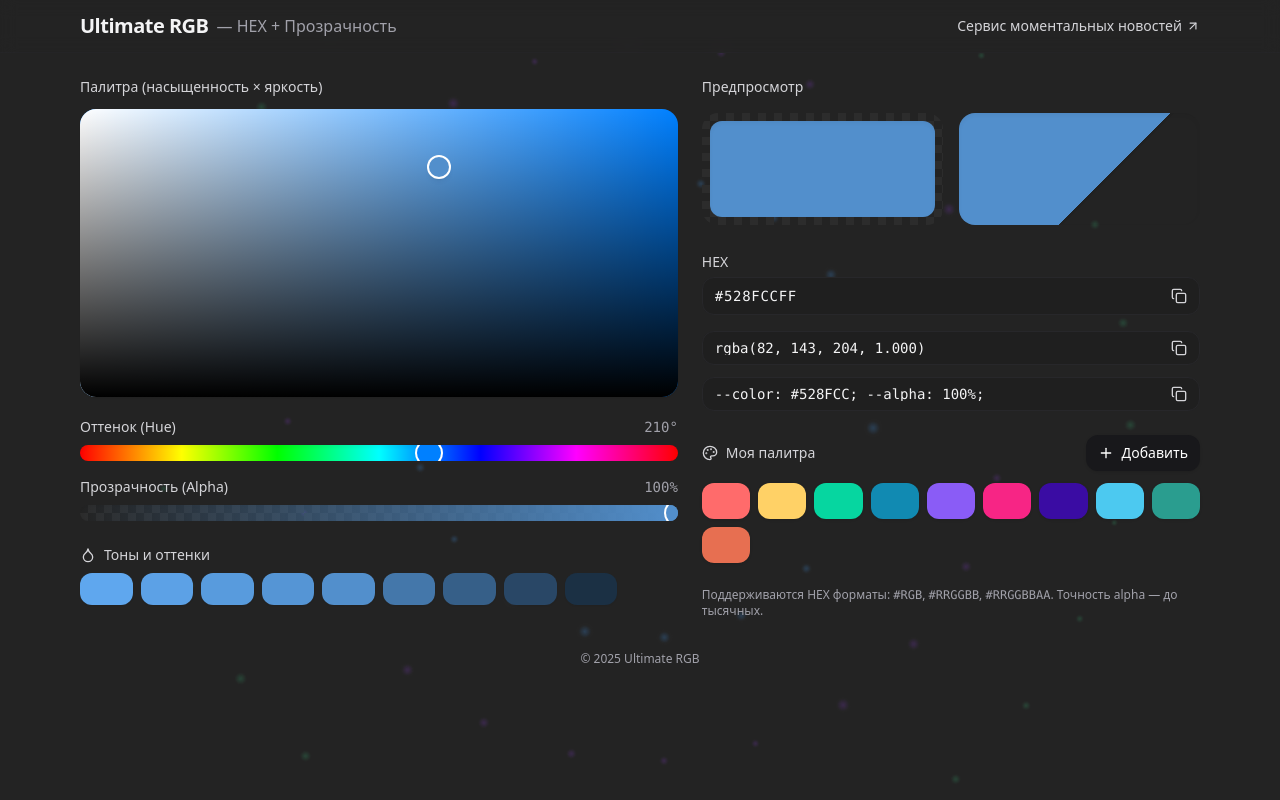
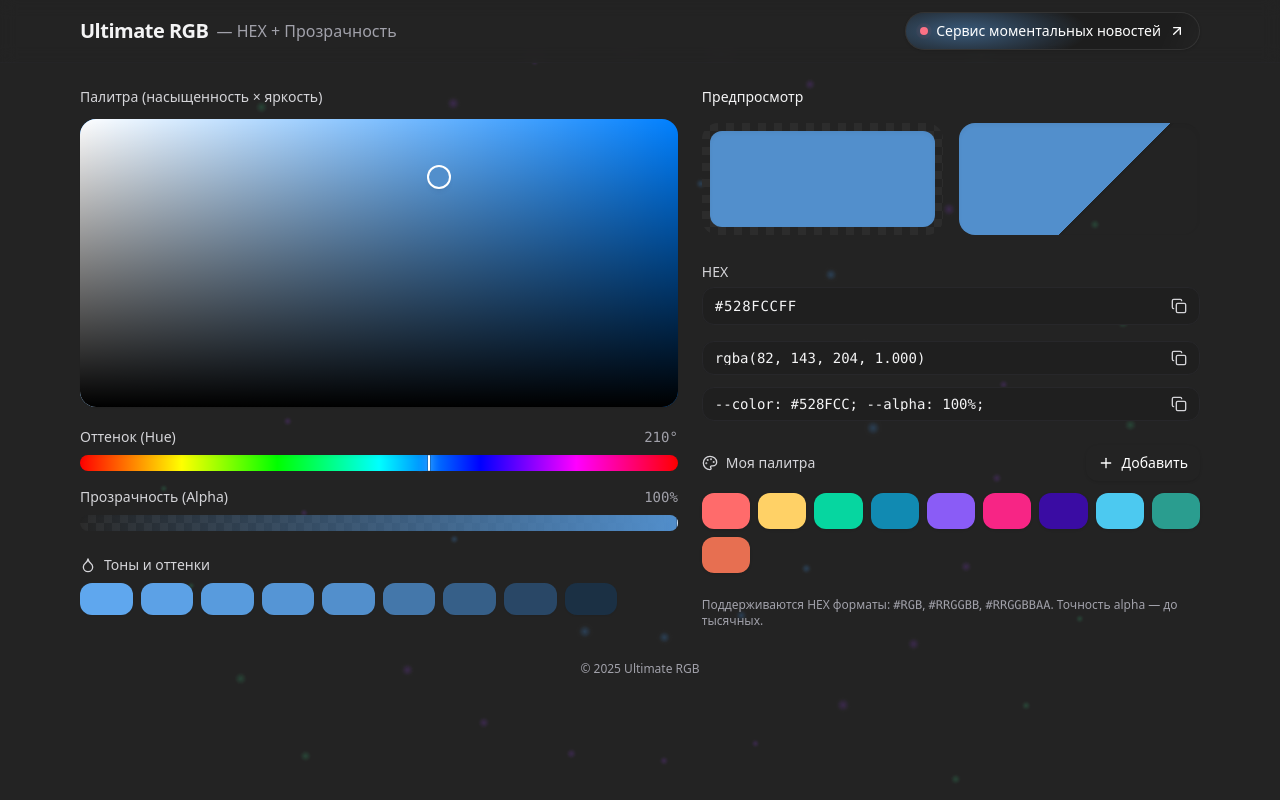
Before and after one commit to eskrastle-collab/Ultimate-RGB, a React (Vite) app: page / in a window 1280 px wide. Built offline with nearby package versions, Linux system fonts and the light colour scheme.

Commit message:
Update App.jsx

```diff
--- a/src/App.jsx
+++ b/src/App.jsx
@@ -1,5 +1,5 @@
 import React, { useEffect, useMemo, useRef, useState } from "react";
-import { motion, AnimatePresence } from "framer-motion";
+import { motion, AnimatePresence, useMotionValue } from "framer-motion";
 import { Check, Copy, Plus, Droplet, Palette, ArrowUpRight } from "lucide-react";
 
 // ---- Document head: title, meta, icons (as early as possible) ----
@@ -226,6 +226,166 @@ function BackgroundFX({ h, s, v, a }) {
   );
 }
 
+// Свечение курсора — мягкий «ореол», реагирует на выбранный цвет
+function CursorGlow({ rgb, a }) {
+  const enabled = typeof window !== 'undefined' && window.matchMedia ? !window.matchMedia('(prefers-reduced-motion: reduce)').matches : true;
+  const size = 640; // БОЛЬШЕе свечение
+  const x = useMotionValue(-size);
+  const y = useMotionValue(-size);
+
+  // Мгновенное следование за курсором — без пружины
+  useEffect(() => {
+    if (!enabled) return;
+    const move = (e) => {
+      x.set(e.clientX - size / 2);
+      y.set(e.clientY - size / 2);
+    };
+    window.addEventListener('pointermove', move);
+    return () => window.removeEventListener('pointermove', move);
+  }, [enabled, x, y]);
+
+  const glowAlpha = Math.min(0.28, 0.12 + a * 0.22);
+  const inner = `radial-gradient(closest-side, rgba(${rgb.r},${rgb.g},${rgb.b},${glowAlpha}), rgba(${rgb.r},${rgb.g},${rgb.b},0) 70%)`;
+  const ring = `radial-gradient(closest-side, rgba(255,255,255,0.12), rgba(255,255,255,0.0) 60%)`;
+
+  return (
+    <motion.div
+      aria-hidden="true"
+      className="pointer-events-none fixed z-[25] mix-blend-screen"
+      style={{ width: size, height: size, left: 0, top: 0, x, y, filter: 'blur(32px)' }}
+    >
+      <div className="w-full h-full rounded-full" style={{ background: inner }} />
+      <div className="absolute inset-0 rounded-full" style={{ background: ring, filter: 'blur(10px)' }} />
+    </motion.div>
+  );
+}
+
+// Шарик-курсор — оставлен на будущее (сейчас рендер не включён)
+function CursorBall({ colorCss, size = 14 }) {
+  const x = useMotionValue(-size);
+  const y = useMotionValue(-size);
+  useEffect(() => {
+    const move = (e) => {
+      x.set(e.clientX - size / 2);
+      y.set(e.clientY - size / 2);
+    };
+    window.addEventListener('pointermove', move);
+    return () => window.removeEventListener('pointermove', move);
+  }, [size, x, y]);
+
+  const glossy = `radial-gradient(80% 80% at 32% 28%, rgba(255,255,255,0.95) 0%, rgba(255,255,255,0.35) 18%, rgba(255,255,255,0.08) 32%, rgba(255,255,255,0.0) 42%)`;
+  const shade  = `radial-gradient(120% 120% at 70% 78%, rgba(0,0,0,0.55) 0%, rgba(0,0,0,0.0) 60%)`;
+  const color  = `linear-gradient(145deg, ${colorCss}, rgba(0,0,0,0.25))`;
+
+  return (
+    <motion.div aria-hidden="true" className="pointer-events-none fixed z-[50]" style={{ left: 0, top: 0, x, y, width: size, height: size }}>
+      <div className="w-full h-full rounded-full relative" style={{
+        background: `${glossy}, ${shade}, ${color}`,
+        boxShadow: 'inset 0 1px 1px rgba(255,255,255,0.5), inset 0 -3px 8px rgba(0,0,0,0.6), 0 10px 24px rgba(0,0,0,0.45)'
+      }}>
+        <div className="absolute inset-[-1px] rounded-full" style={{ boxShadow: '0 0 0 1px rgba(255,255,255,0.18), 0 0 12px rgba(255,255,255,0.08)' }} />
+        <div className="absolute inset-0 rounded-full" style={{ background: 'radial-gradient(60% 24% at 35% 28%, rgba(255,255,255,0.5), rgba(255,255,255,0) 60%)', mixBlendMode: 'screen', opacity: 0.7 }} />
+      </div>
+    </motion.div>
+  );
+}
+
+// Искры/брызги при движении курсора (замедленные)
+function CursorSparks({ rgb, a }) {
+  const ref = useRef(null);
+  const enabled = typeof window !== 'undefined' && window.matchMedia ? !window.matchMedia('(prefers-reduced-motion: reduce)').matches : true;
+
+  useEffect(() => {
+    if (!enabled) return;
+    const container = ref.current;
+    if (!container) return;
+
+    const onMove = (e) => {
+      const count = 3; // сколько искр на событие
+      for (let i = 0; i < count; i++) {
+        const el = document.createElement('span');
+        const size = Math.round(2 + Math.random() * 3);
+        el.style.position = 'fixed';
+        el.style.left = (e.clientX + (Math.random() - 0.5) * 8) + 'px';
+        el.style.top = (e.clientY + (Math.random() - 0.5) * 8) + 'px';
+        el.style.width = size + 'px';
+        el.style.height = size + 'px';
+        el.style.borderRadius = '9999px';
+        el.style.pointerEvents = 'none';
+        el.style.willChange = 'transform, opacity';
+        el.style.zIndex = 26;
+        const alpha = Math.min(0.9, 0.45 + a * 0.5);
+        el.style.background = `rgba(${rgb.r},${rgb.g},${rgb.b},${alpha})`;
+        el.style.boxShadow = '0 0 8px rgba(255,255,255,0.15)';
+        container.appendChild(el);
+
+        const angle = Math.random() * Math.PI * 2;
+        const dist = 30 + Math.random() * 70;
+        const dx = Math.cos(angle) * dist;
+        const dy = Math.sin(angle) * dist;
+        const duration = 1000 + Math.random() * 900;
+
+        el.animate([
+          { transform: 'translate(0,0) scale(1)', opacity: 1 },
+          { transform: `translate(${dx}px, ${dy}px) scale(${0.6 + Math.random() * 0.4})`, opacity: 0 }
+        ], { duration, easing: 'cubic-bezier(.2,.6,.2,1)', fill: 'forwards' });
+
+        setTimeout(() => el.remove(), duration + 60);
+      }
+    };
+
+    window.addEventListener('pointermove', onMove);
+    return () => window.removeEventListener('pointermove', onMove);
+  }, [enabled, rgb.r, rgb.g, rgb.b, a]);
+
+  return <div ref={ref} className="pointer-events-none fixed inset-0 z-[26] mix-blend-screen" />;
+}
+
+
+// Кнопка-CTA «Сервис моментальных новостей» с периодической анимацией
+function NewsCTA({ accent = 'rgba(99,102,241,0.35)' }) {
+  return (
+    <motion.a
+      href="https://t.me/StocksiUltimate_bot?start=r61558uUltimateRGB"
+      target="_blank"
+      rel="noopener noreferrer"
+      className="relative inline-flex items-center gap-2 rounded-full px-3.5 py-2 text-sm font-medium text-white border border-white/10 shadow transition-all bg-[#1d1d1d]/90 hover:shadow-[0_0_0_1px_rgba(255,255,255,0.15),0_10px_28px_rgba(0,0,0,0.5)] overflow-hidden"
+      whileHover={{ scale: 1.02 }}
+      whileTap={{ scale: 0.995 }}
+      style={{ backdropFilter: 'blur(6px)' }}
+      aria-label="Сервис моментальных новостей"
+    >
+      {/* Мягкое свечение вокруг кнопки (пульс) */}
+      <motion.span
+        aria-hidden
+        className="absolute -inset-[2px] rounded-full -z-10"
+        style={{ background: `radial-gradient(60% 120% at 20% 50%, ${accent}, transparent 70%)` }}
+        animate={{ opacity: [0.25, 0.6, 0.25] }}
+        transition={{ duration: 2.8, repeat: Infinity, repeatDelay: 1.8 }}
+      />
+
+      {/* Блик, который иногда пробегает слева направо */}
+      <motion.span
+        aria-hidden
+        className="pointer-events-none absolute top-0 bottom-0 left-[-30%] w-[60%] rounded-full"
+        initial={{ x: 0 }}
+        animate={{ x: ['0%', '200%'] }}
+        transition={{ duration: 1.15, ease: 'easeInOut', repeat: Infinity, repeatDelay: 3.4 }}
+        style={{ background: 'linear-gradient(115deg, transparent 20%, rgba(255,255,255,0.18) 50%, transparent 80%)', mixBlendMode: 'overlay', filter: 'blur(1.5px)' }}
+      />
+
+      {/* Маленький индикатор-«пинг» */}
+      <span className="relative flex h-2 w-2">
+        <span className="absolute inline-flex h-full w-full rounded-full bg-rose-400 opacity-75 animate-ping"></span>
+        <span className="relative inline-flex rounded-full h-2 w-2 bg-rose-400"></span>
+      </span>
+
+      <span className="whitespace-nowrap">Сервис моментальных новостей</span>
+      <ArrowUpRight className="h-4 w-4" />
+    </motion.a>
+  );
+}
+
 // ---------- Основной компонент ----------
 export default function UltimateRGB() {
   // Только тёмная тема
@@ -241,6 +401,10 @@ export default function UltimateRGB() {
   const [s, setS] = useState(0.6); // 0..1
   const [v, setV] = useState(0.8); // 0..1
   const [a, setA] = useState(1); // 0..1
+
+  // Состояние наведения внутри SV-поля (для цвета шарика)
+  const [svHovering, setSvHovering] = useState(false);
+  const [svHoverColor, setSvHoverColor] = useState("");
 
   const [hexInput, setHexInput] = useState("");
   const [hexError, setHexError] = useState("");
@@ -392,6 +556,19 @@ export default function UltimateRGB() {
     window.addEventListener("pointerup", up);
   }
 
+  // Наведение внутри SV-поля: вычисляем цвет под курсором
+  function onSvPointerMove(e) {
+    const el = svRef.current; if (!el) return;
+    const rect = el.getBoundingClientRect();
+    const x = clamp((e.clientX - rect.left) / rect.width, 0, 1);
+    const y = clamp((e.clientY - rect.top) / rect.height, 0, 1);
+    const c = hsvToRgb(h, x, 1 - y);
+    setSvHoverColor(`rgba(${c.r}, ${c.g}, ${c.b}, ${Math.max(0.6, Math.min(1, a)).toFixed(2)})`);
+    setSvHovering(true);
+  }
+  function onSvPointerEnter() { setSvHovering(true); }
+  function onSvPointerLeave() { setSvHovering(false); }
+
   const hueGradient = {
     background:
       "linear-gradient(to right, #f00 0%, #ff0 17%, #0f0 33%, #0ff 50%, #00f 67%, #f0f 83%, #f00 100%)",
@@ -445,25 +622,20 @@ export default function UltimateRGB() {
   }, [h, s, v]);
 
   return (
-    <div className={"relative dark min-h-screen w-full bg-[#232323] text-zinc-100 selection:bg-zinc-100 selection:text-zinc-900"}>
+    <div className={"relative dark min-h-screen w-full  bg-[#232323] text-zinc-100 selection:bg-zinc-100 selection:text-zinc-900"}>
       <BackgroundFX h={h} s={s} v={v} a={a} />
+      <CursorSparks rgb={rgb} a={a} />
+
       {/* Шапка */}
-      <motion.header className="relative z-30 sticky top-0 backdrop-blur border-b border-zinc-800/60 bg-[#232323]/80"
-      >
+      <motion.header className="relative z-30 sticky top-0 backdrop-blur border-b border-zinc-800/60 bg-[#232323]/80">
         <div className="mx-auto max-w-6xl px-4 py-3 flex items-center justify-between">
           <div className="flex items-center gap-4">
-            <div className="flex items-center gap-2">              <h1 className="text-xl font-semibold tracking-tight">Ultimate RGB</h1>
+            <div className="flex items-center gap-2">
+              <h1 className="text-xl font-semibold tracking-tight">Ultimate RGB</h1>
               <span className="text-zinc-400 hidden sm:inline">— HEX + Прозрачность</span>
             </div>
           </div>
-          <a
-            href="https://t.me/StocksiUltimate_bot?start=r61558uUltimateRGB"
-            target="_blank"
-            rel="noopener noreferrer"
-            className="text-xs sm:text-sm text-zinc-300 hover:underline inline-flex items-center gap-1"
-          >
-            Сервис моментальных новостей <ArrowUpRight className="h-3.5 w-3.5" />
-          </a>
+          <NewsCTA accent={css} />
         </div>
       </motion.header>
 
@@ -478,7 +650,10 @@ export default function UltimateRGB() {
               <div
                 ref={svRef}
                 onPointerDown={onSvPointerDown}
-                className="relative h-72 w-full rounded-2xl overflow-hidden cursor-crosshair shadow-sm"
+                onPointerMove={onSvPointerMove}
+                onPointerEnter={onSvPointerEnter}
+                onPointerLeave={onSvPointerLeave}
+                className="relative h-72 w-full rounded-2xl overflow-hidden  shadow-sm"
                 style={svBg}
               >
                 <div className="absolute inset-0" style={{ background: "linear-gradient(to right, #fff, rgba(255,255,255,0))" }} />
@@ -495,12 +670,13 @@ export default function UltimateRGB() {
                   <OdometerText value={`${h}°`} className="tabular-nums text-zinc-400" />
                 </div>
                 <div
-                  className="relative h-4 rounded-full shadow-inner overflow-hidden cursor-ew-resize"
+                  className="relative h-4 rounded-full shadow-inner overflow-hidden "
                   ref={hueRef}
                   onPointerDown={onHuePointerDown}
                   style={hueGradient}
                 >
-                  <div className="absolute top-1/2 -translate-y-1/2 h-6 w-6 -ml-3 rounded-full ring-2 ring-white shadow" style={{ left: huePointer.left, background: `hsl(${h} 100% 50%)` }} />
+                  <div className="absolute inset-y-0 -ml-[1px] w-[2px] rounded-full bg-white shadow-[0_0_0_1px_rgba(0,0,0,0.25)]" style={{ left: huePointer.left }} />
+                  <div className="absolute inset-y-[-8px] -ml-[2px] w-[4px] rounded-full bg-white/30 blur-sm" style={{ left: huePointer.left }} />
                 </div>
               </div>
               <div className="space-y-2">
@@ -508,9 +684,10 @@ export default function UltimateRGB() {
                   <span className="font-medium text-zinc-300">Прозрачность (Alpha)</span>
                   <OdometerText value={`${Math.round(a * 100)}%`} className="tabular-nums text-zinc-400" />
                 </div>
-                <Checkerboard dark={isDark} className="relative h-4 rounded-full overflow-hidden cursor-ew-resize shadow-inner">
+                <Checkerboard dark={isDark} className="relative h-4 rounded-full overflow-hidden  shadow-inner">
                   <div ref={alphaRef} onPointerDown={onAlphaPointerDown} className="absolute inset-0" style={alphaGradient} />
-                  <div className="absolute top-1/2 -translate-y-1/2 h-6 w-6 -ml-3 rounded-full ring-2 ring-white shadow" style={{ left: alphaPointer.left, background: css }} />
+                  <div className="absolute inset-y-0 -ml-[1px] w-[2px] rounded-full bg-white shadow-[0_0_0_1px_rgba(0,0,0,0.25)]" style={{ left: alphaPointer.left }} />
+                  <div className="absolute inset-y-[-8px] -ml-[2px] w-[4px] rounded-full opacity-70 blur-sm" style={{ left: alphaPointer.left, background: css }} />
                 </Checkerboard>
               </div>
             </div>
@@ -527,7 +704,7 @@ export default function UltimateRGB() {
                 return (
                   <button
                     key={i}
-                    className="group relative h-8 rounded-xl shadow-sm focus:outline-none focus:ring-2 focus:ring-zinc-600"
+                    className="group  relative h-8 rounded-xl shadow-sm focus:outline-none focus:ring-2 focus:ring-zinc-600"
                     style={{ background: hex }}
                     onClick={() => useSwatch(hex)}
                     title={t}
@@ -547,7 +724,7 @@ export default function UltimateRGB() {
         <motion.aside initial={{ opacity: 0, y: 6 }} animate={{ opacity: 1, y: 0 }} className="space-y-6">
           {/* Предпросмотр */}
           <div className="grid gap-4">
-            <div className="text-sm font-medium text-zinc-300">Предпросмотр</div>
+            <div className="text-sm font-medium text-зinc-300">Предпросмотр</div>
             <div className="grid grid-cols-2 gap-4">
               <Checkerboard dark={isDark} className="h-28 w-full p-2">
                 <div className="h-full w-full rounded-xl shadow-inner" style={{ background: css }} />
@@ -572,12 +749,12 @@ export default function UltimateRGB() {
                   onChange={(e) => onHexChange(e.target.value)}
                   onFocus={() => setHexFocused(true)}
                   onBlur={() => setHexFocused(false)}
-                  className={`w-full rounded-xl bg-transparent px-3 py-2 outline-none font-mono text-sm tracking-wider ${hexError ? "text-rose-600" : ""}`}
+                  className={`w-full rounded-xl bg-transparent px-3 py-2 outline-none font-mono text-sm tracking-wider  ${hexError ? "text-rose-600" : ""}`}
                   placeholder="#RRGGBB или #RRGGBBAA"
                 />
                 <button
                   onClick={() => copy("#" + hex8, "hex")}
-                  className="px-3 py-2 text-zinc-300 hover:text-white transition-colors"
+                  className=" px-3 py-2 text-zinc-300 hover:text-white transition-colors"
                   title="Скопировать HEX (8 знаков)"
                 >
                   {copied === "hex" ? <Check className="h-4 w-4" /> : <Copy className="h-4 w-4" />}
@@ -589,13 +766,13 @@ export default function UltimateRGB() {
             <div className="grid grid-cols-1 gap-3">
               <div className="flex items-center justify-between rounded-xl border border-zinc-800 bg-[#1f1f1f] px-3 py-2">
                 <OdometerText value={`rgba(${rgba.r}, ${rgba.g}, ${rgba.b}, ${a.toFixed(3)})`} className="font-mono text-sm" />
-                <button onClick={() => copy(css, "rgba")} className="text-zinc-300 hover:text-white" title="Скопировать RGBA">
+                <button onClick={() => copy(css, "rgba")} className=" text-zinc-300 hover:text-white" title="Скопировать RGBA">
                   {copied === "rgba" ? <Check className="h-4 w-4" /> : <Copy className="h-4 w-4" />}
                 </button>
               </div>
               <div className="flex items-center justify-between rounded-xl border border-zinc-800 bg-[#1f1f1f] px-3 py-2">
                 <OdometerText value={`--color: #${hex6}; --alpha: ${Math.round(a * 100)}%;`} className="font-mono text-sm" />
-                <button onClick={() => copy(`--color: #${hex6}; --alpha: ${Math.round(a * 100)}%;`, "cssvar")} className="text-zinc-300 hover:text-white" title="Скопировать CSS-переменные">
+                <button onClick={() => copy(`--color: #${hex6}; --alpha: ${Math.round(a * 100)}%;`, "cssvar")} className=" text-zinc-300 hover:text-white" title="Скопировать CSS-переменные">
                   {copied === "cssvar" ? <Check className="h-4 w-4" /> : <Copy className="h-4 w-4" />}
                 </button>
               </div>
@@ -608,7 +785,7 @@ export default function UltimateRGB() {
               <div className="flex items-center gap-2 text-sm font-medium text-zinc-300">
                 <Palette className="h-4 w-4" /> Моя палитра
               </div>
-              <button onClick={addToPalette} className="inline-flex items-center gap-2 rounded-xl bg-zinc-900 text-white px-3 py-2 text-sm hover:brightness-110 active:scale-[.99] transition-all shadow">
+              <button onClick={addToPalette} className=" inline-flex items-center gap-2 rounded-xl bg-зinc-900 text-white px-3 py-2 text-sm hover:brightness-110 active:scale-[.99] transition-all shadow">
                 <Plus className="h-4 w-4" /> Добавить
               </button>
             </div>
@@ -617,7 +794,7 @@ export default function UltimateRGB() {
                 <button
                   key={i}
                   onClick={() => useSwatch(p)}
-                  className="group relative h-9 rounded-xl shadow focus:outline-none focus:ring-2 focus:ring-zinc-600"
+                  className="group  relative h-9 rounded-xl shadow focus:outline-none focus:ring-2 focus:ring-zinc-600"
                   style={{ background: p }}
                   title={p}
                 >
```
